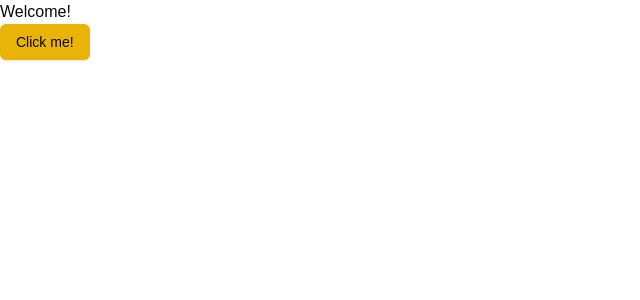
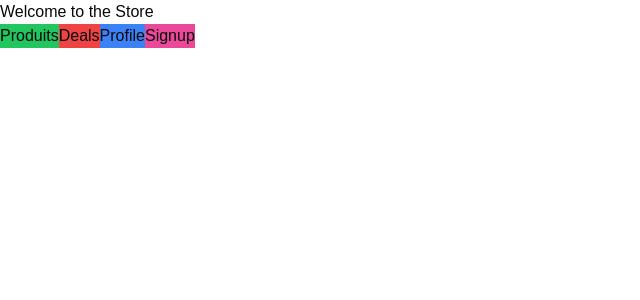
Before and after one commit to Incisif/appolo-store, a Next.js app: page /en in a window 1280 px wide. Shown: the top 300 px of the page, without its empty margins (0-640 px from the left). Built offline with nearby package versions, Linux system fonts and the light colour scheme.

Commit message:
Configured dynamic routes and pages to pass Jest tests for category, brand, and profile pages.

```diff
--- /dev/null
+++ b/src/app/[locale]/brands/[brand]/page.tsx
@@ -0,0 +1,9 @@
+type Props = {
+  params: {
+    brand: string;
+  };
+};
+
+export default function BrandPage({ params }: Readonly<Props>) {
+  return <div>Brands :{params.brand}</div>;
+}
--- /dev/null
+++ b/src/app/[locale]/categories/[category]/page.tsx
@@ -0,0 +1,15 @@
+type Props = {
+  params: {
+    category: string;
+  };
+};
+
+const CategoryPage = ({ params }: Props) => {
+  return (
+    <div>
+      <h1>Category: {params.category}</h1>
+    </div>
+  );
+};
+
+export default CategoryPage;
--- a/src/app/[locale]/page.tsx
+++ b/src/app/[locale]/page.tsx
@@ -1,11 +1,30 @@
-import { Button } from "@/components/ui/button";
+import Link from 'next/link';
 
-export default function LandingPage() {
+const LandingPage = ({ params }: { params: { locale: string } }) => {
+  const { locale } = params; // Récupère la locale depuis les paramètres de la route.
 
   return (
     <div>
-      <h1>Welcome!</h1>
-      <Button className="bg-yellow-500 hover:bg-yellow-600 text-zinc">Click me!</Button>
+      <h1>Welcome to the Store</h1>
+
+      <Link href={`/${locale}/products`}>
+        <button className='bg-green-500'>Produits</button>
+      </Link>
+
+      <Link href={`/${locale}/deals`}>
+        <button className='bg-red-500'>Deals</button>
+      </Link>
+
+      <Link href={`/${locale}/profile`}>
+        <button className='bg-blue-500'>Profile</button>
+      </Link>
+
+      <Link href={`/${locale}/signup`}>
+        <button className='bg-pink-500'>Signup</button>
+      </Link>
+
     </div>
   );
-}
+};
+
+export default LandingPage;
--- a/src/app/[locale]/products/brands/[brand]/page.tsx
+++ /dev/null
@@ -1,5 +0,0 @@
-export default function BrandPage() {
-    return (
-        <div></div>
-    );
-}
--- a/src/app/[locale]/products/categories/[category]/page.tsx
+++ /dev/null
@@ -1,11 +0,0 @@
-
-
-const CategoryPage = () => {
-
-    return <div>Category Page</div>;
-
-  };
-
-
-
-  export default CategoryPage;
--- a/src/app/[locale]/products/page.tsx
+++ b/src/app/[locale]/products/page.tsx
@@ -1,12 +1,5 @@
+const ProductsPage = () => {
+  return <div>Products Page</div>;
+};
 
-// Ensure this file exports a valid React component
-
-const ProductsPage = () => {
-
-    return <div>Products Page</div>;
-
-  };
-
-
-
-  export default ProductsPage;
+export default ProductsPage;
--- a/src/app/[locale]/profile/page.tsx
+++ b/src/app/[locale]/profile/page.tsx
@@ -1,5 +1,15 @@
-export default function ProfilePage() {
-    return (
-        <div></div>
-    );
-}
+
+
+const ProfilePage = () => {
+
+
+
+
+  return (
+    <div>
+      <h1>Votre Profil</h1>
+    </div>
+  );
+};
+
+export default ProfilePage;
--- /dev/null
+++ b/src/app/[locale]/signup/page.tsx
@@ -0,0 +1,6 @@
+export default function Signup
+() {
+    return (
+        <div>Signup</div>
+    );
+}
```
Also changed, not shown: src/app/[locale]/deals/page.tsx (added), 1 other file (tests, documents, lock files or other folders).
